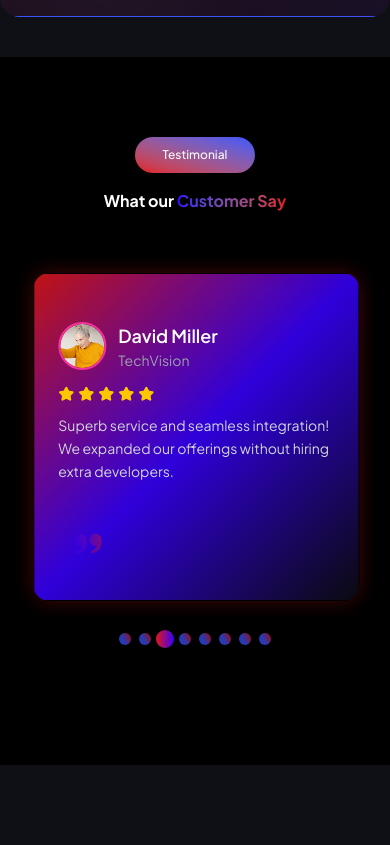
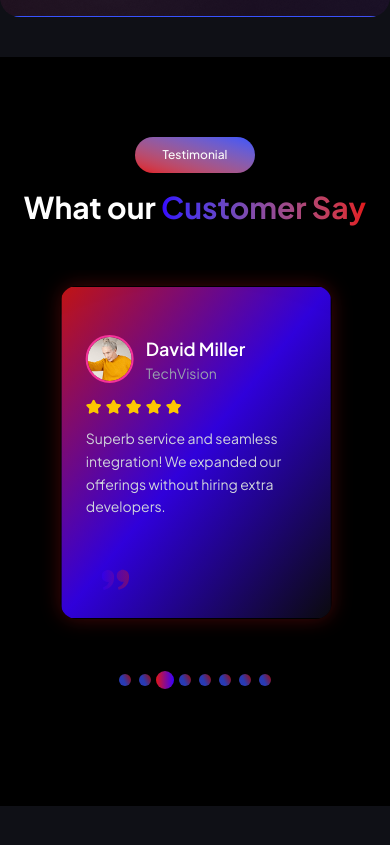
Before and after one commit to abedinalways/kreatovate, a Next.js app in the folder workforce_kreatovate/: page / in a window 390 px wide. Shown: the part 5050-5895 px from the top of the page. Built offline with nearby package versions, Linux system fonts and the light colour scheme.

Commit message:
testimonial section updated

```diff
--- a/workforce_kreatovate/src/components/feedback/Feedback.tsx
+++ b/workforce_kreatovate/src/components/feedback/Feedback.tsx
@@ -11,7 +11,7 @@ const Feedback = () => {
       <div className="flex justify-center items-center mb-4">
         <HeadingButton btnText="Testimonial" />
       </div>
-      <h2 className="md:text-5xl text-center font-bold">
+      <h2 className="md:text-5xl text-3xl text-center font-bold">
         What our <span className="text-color-gradient">Customer Say</span>
       </h2>
       <div className="flex justify-center">
--- a/workforce_kreatovate/src/components/feedback/Reviews.tsx
+++ b/workforce_kreatovate/src/components/feedback/Reviews.tsx
@@ -62,7 +62,7 @@ const Reviews = () => {
     Autoplay({ delay: 3000, stopOnInteraction: false })
   );
   const [emblaRef, emblaApi] = useEmblaCarousel(
-    { loop: true, align: 'start' },
+    { loop: true, align: 'center' },
     [autoplay.current]
   );
 
@@ -88,6 +88,7 @@ const Reviews = () => {
     };
   }, [emblaApi]);
 
+
   return (
     <div className="w-full max-w-6xl mx-auto py-10">
       <div className="w-full relative">
@@ -98,11 +99,11 @@ const Reviews = () => {
               return (
                 <div
                   key={index}
-                  className="pl-2 min-w-0 shrink-0 grow-0 basis-full md:basis-1/2 lg:basis-1/3"
+                  className="pl-2 min-w-0 shrink-0 grow-0 basis-[85%] sm:basis-[70%] md:basis-[50%] lg:basis-[33%]"
                 >
                   <div className="p-4">
                     <Card
-                      className={`border-1 border-[#E21717] text-white shadow-lg rounded-2xl h-82 transition-all duration-300 ${
+                      className={`border-1 border-[#E21717] text-white shadow-lg rounded-2xl  md:h-82 transition-all duration-300 ${
                         isActive
                           ? 'bg-gradient-to-br from-[#E21717] via-[#3700FF] to-[#0B0B0F] text-white shadow-[0_0_20px_rgba(226,23,23,0.3)]'
                           : 'bg-[#121218] text-gray-400 scale-95 opacity-70'
```
Also changed, not shown: 1 other file (tests, documents, lock files or other folders).
